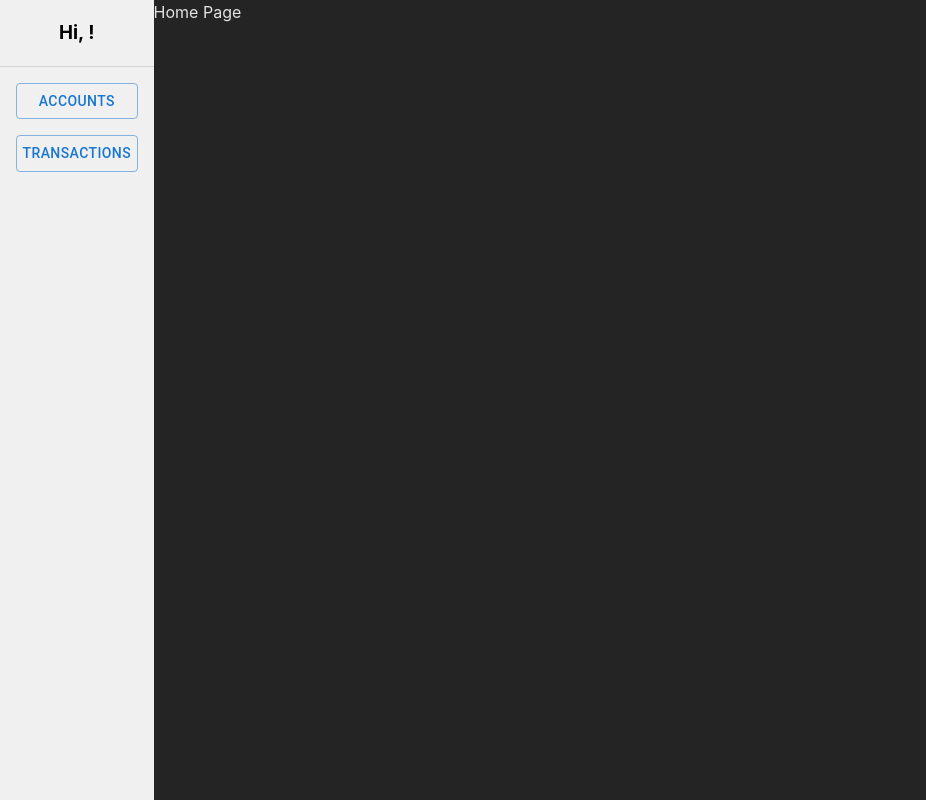
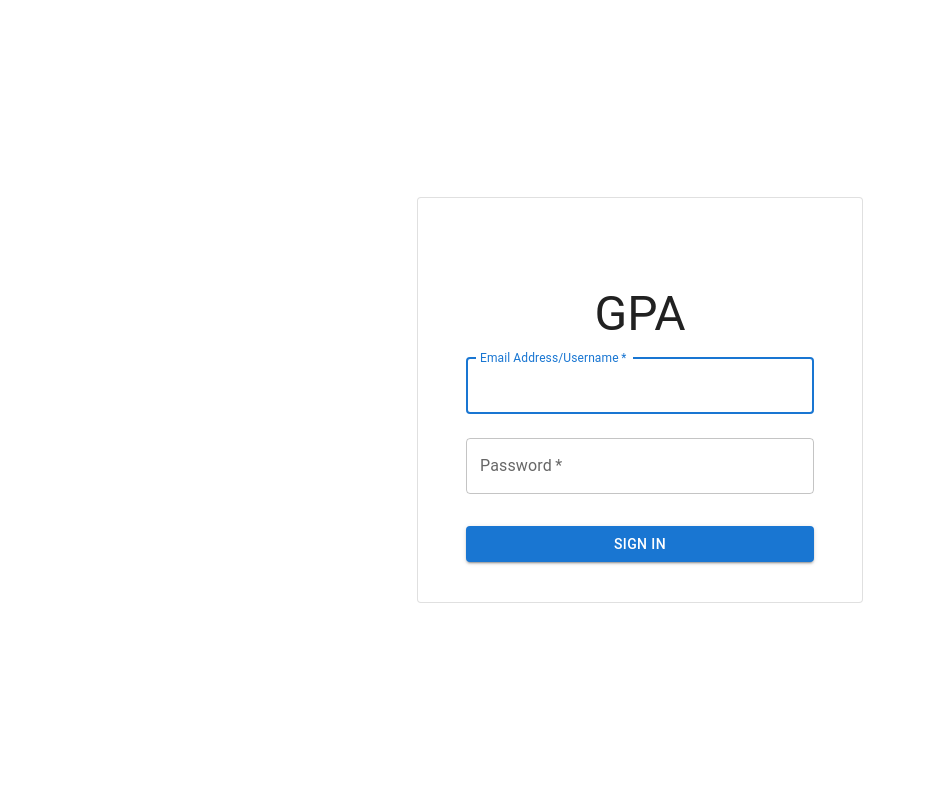
Before and after one commit to CalvinChanCan/gpa-ui, a React (Vite) app: page / in a window 1280 px wide. Shown: the whole page, without its empty margins (0-926 px from the left). Built offline with nearby package versions, Linux system fonts and the light colour scheme.

Commit message:
Remove unused Home page and set root url to sign in page

```diff
--- a/src/pages/Home/Home.tsx
+++ /dev/null
@@ -1,11 +0,0 @@
-import React from 'react';
-
-const Home = () => {
-    return (
-        <div className="home">
-            Home Page
-        </div>
-    )
-}
-
-export default Home;
```
Also changed, not shown: src/App.tsx (+4 -9 lines).
